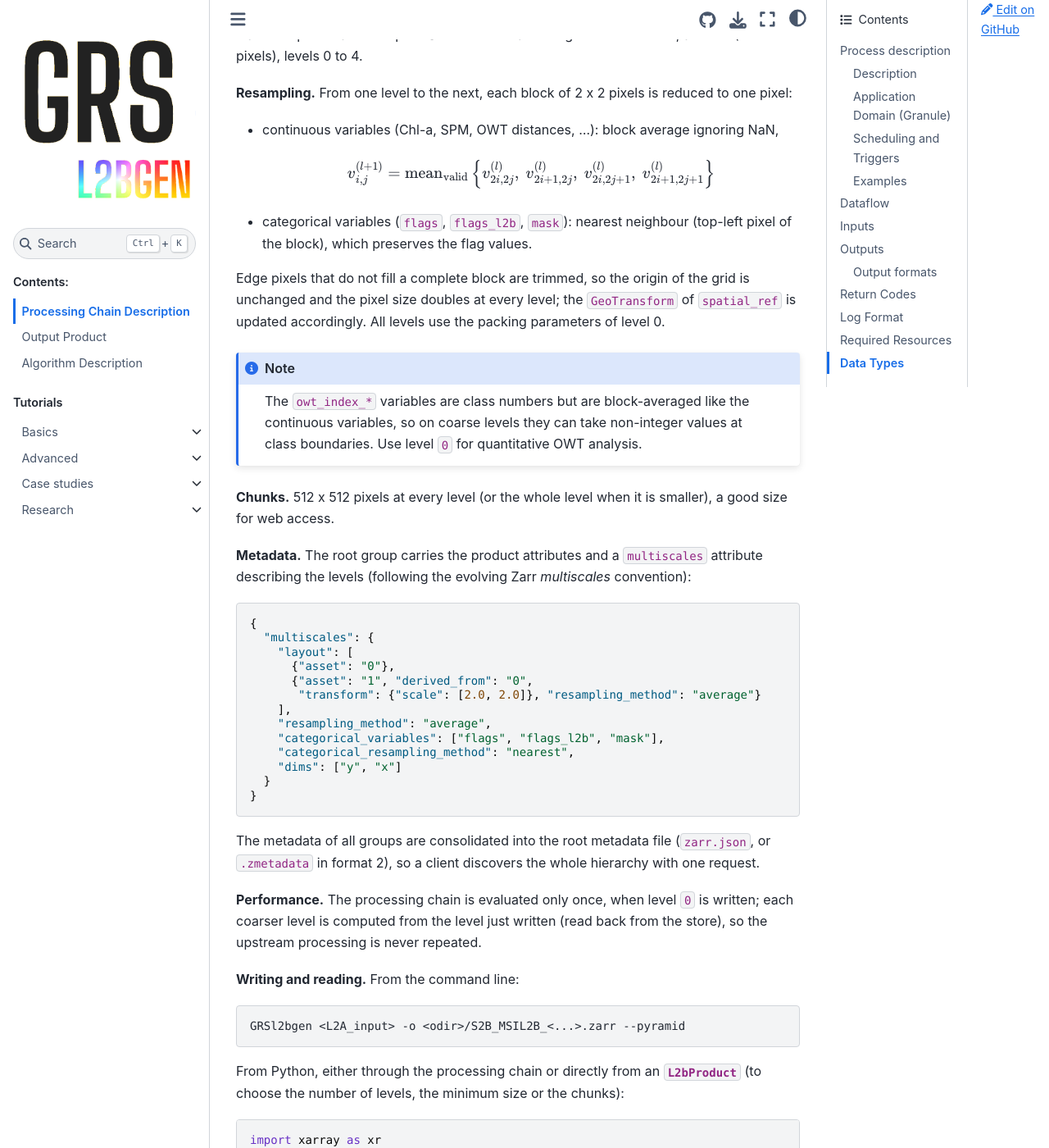
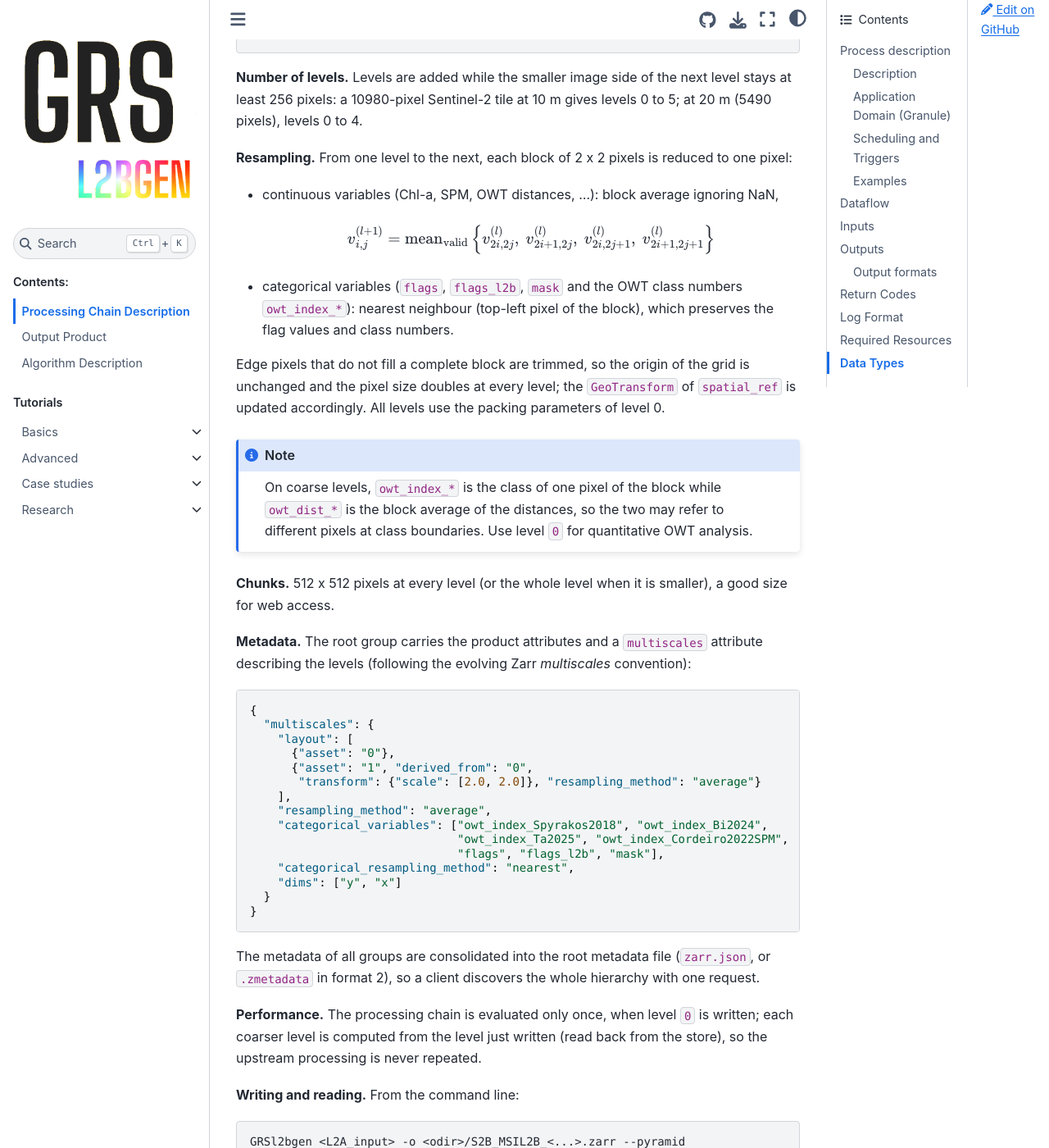
Before and after one commit to Tristanovsk/GRSl2bgen, a Sphinx documentation site: the page built from docs/source/processing_chain.rst, in a window 1280 px wide and 1400 px high, scrolled down 6316 px. Shown: the whole window at 82% size. Built offline with Sphinx 7.4.7 and the Sphinx Book theme 1.1.4, drawn with Linux system fonts in a browser that asks for light colours; pages that are not in the unit, such as notebooks, are missing from menus; some of the changed text lies outside the part shown.

Commit message:
docs: owt_index_* stored as uint8 and resampled by nearest neighbour in the pyramid; Cordeiro2022SPM third Nclasses entry is NaN

```diff
--- a/docs/source/processing_chain.rst
+++ b/docs/source/processing_chain.rst
@@ -208,7 +208,7 @@ description (dimensions, attributes, quality flags, packing).
    * - ``owt_index_Cordeiro2022SPM``, ``owt_dist_Cordeiro2022SPM``
      - --, sr\ :sup:`-1`
      - 2 best Cordeiro (2022) SPM classes and their Euclidean distances, along the
-       ``Nclasses`` dimension
+       ``Nclasses`` dimension (shared with Spyrakos2018, the third entry is NaN)
    * - ``Chla_OC2nasa``, ``Chla_M09B``, ``Chla_NIRB``
      - mg m\ :sup:`-3`
      - Chlorophyll-a from NASA OC2, Moses et al. (2009) and the NIR-blue ratio
@@ -257,8 +257,9 @@ The format follows the extension of the output path (see
 :py:meth:`GRSl2bgen.output.L2bProduct.export`). In all formats the content and the
 encoding are the same: continuous variables are packed into ``int16`` with a
 per-variable ``scale_factor``/``add_offset`` and ``_FillValue = -32768`` (unpacked
-automatically by ``xarray``), while ``flags``, ``flags_l2b`` and ``mask`` keep their own
-integer type.
+automatically by ``xarray``), the OWT class numbers ``owt_index_*`` are stored as
+``uint8`` with ``_FillValue = 0`` (class numbers start at 1), so that they read back as
+exact integers, and ``flags``, ``flags_l2b`` and ``mask`` keep their own integer type.
 
 .. list-table::
    :header-rows: 1
@@ -320,8 +321,9 @@ one pixel:
      v^{(l+1)}_{i,j} = \operatorname{mean}_{\text{valid}}
      \left\{ v^{(l)}_{2i,2j},\ v^{(l)}_{2i+1,2j},\ v^{(l)}_{2i,2j+1},\ v^{(l)}_{2i+1,2j+1} \right\}
 
-- categorical variables (``flags``, ``flags_l2b``, ``mask``): nearest neighbour
-  (top-left pixel of the block), which preserves the flag values.
+- categorical variables (``flags``, ``flags_l2b``, ``mask`` and the OWT class numbers
+  ``owt_index_*``): nearest neighbour (top-left pixel of the block), which preserves the
+  flag values and class numbers.
 
 Edge pixels that do not fill a complete block are trimmed, so the origin of the grid is
 unchanged and the pixel size doubles at every level; the ``GeoTransform`` of
@@ -329,9 +331,9 @@ unchanged and the pixel size doubles at every level; the ``GeoTransform`` of
 
 .. note::
 
-   The ``owt_index_*`` variables are class numbers but are block-averaged like the
-   continuous variables, so on coarse levels they can take non-integer values at class
-   boundaries. Use level ``0`` for quantitative OWT analysis.
+   On coarse levels, ``owt_index_*`` is the class of one pixel of the block while
+   ``owt_dist_*`` is the block average of the distances, so the two may refer to
+   different pixels at class boundaries. Use level ``0`` for quantitative OWT analysis.
 
 **Chunks.** 512 x 512 pixels at every level (or the whole level when it is smaller), a
 good size for web access.
@@ -350,7 +352,9 @@ convention):
           "transform": {"scale": [2.0, 2.0]}, "resampling_method": "average"}
        ],
        "resampling_method": "average",
-       "categorical_variables": ["flags", "flags_l2b", "mask"],
+       "categorical_variables": ["owt_index_Spyrakos2018", "owt_index_Bi2024",
+                                 "owt_index_Ta2025", "owt_index_Cordeiro2022SPM",
+                                 "flags", "flags_l2b", "mask"],
        "categorical_resampling_method": "nearest",
        "dims": ["y", "x"]
      }
```
Also changed, not shown: docs/source/output_product.rst (+13 -2 lines).
